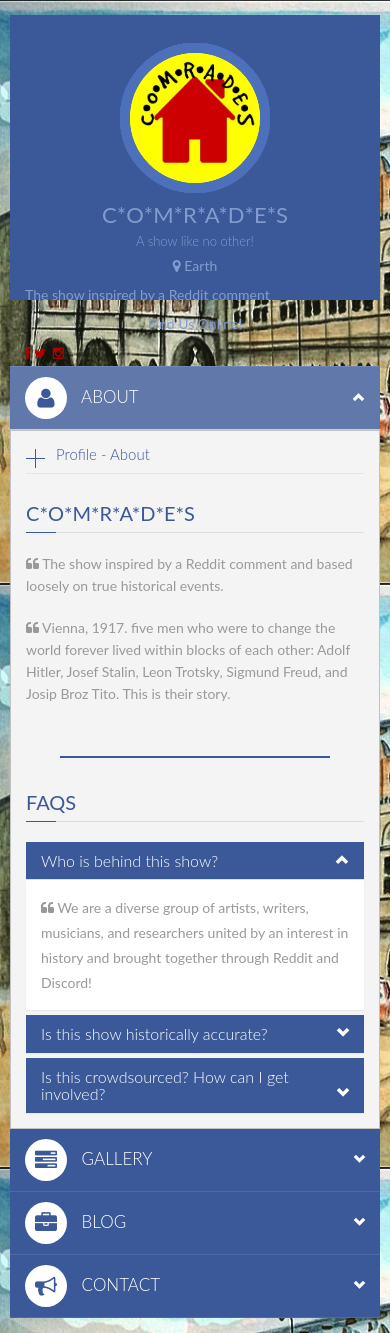
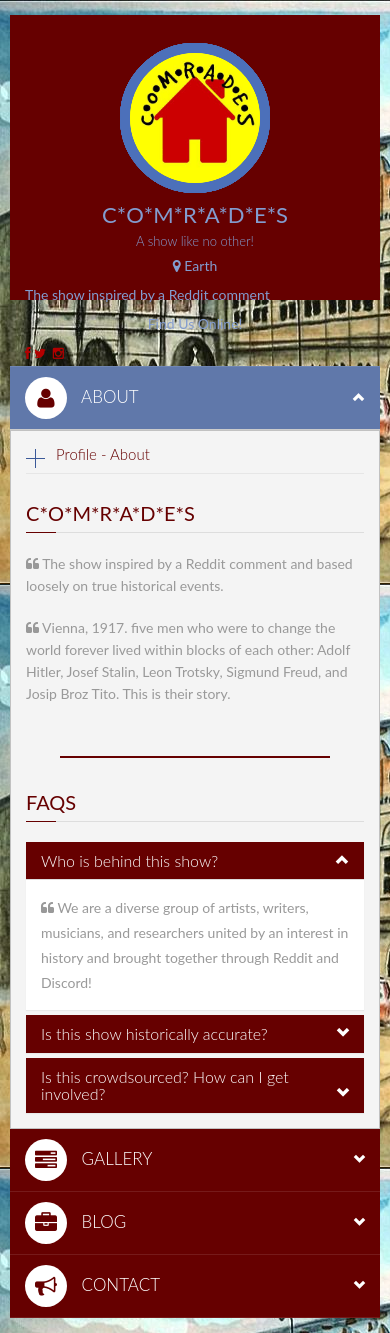
Before and after one commit to comradesshow/comradesshow.github.io, a Jekyll site: the page built from index.html, in a window 390 px wide. Built offline with Jekyll 4.4.1, drawn with Linux system fonts in a browser that asks for light colours; some web fonts are replaced.

Commit message:
Update DarkBlue.css

```diff
--- a/assets/css/colors/DarkBlue.css
+++ b/assets/css/colors/DarkBlue.css
@@ -3,127 +3,127 @@
 /* ========================================================================================= */
 
 .btn-primary {
-    background: #3B5998;
+    background: #660000;
 }
 .btn-primary:hover {
-    background: #3B5998;
+    background: #660000;
 }
 a {
-    color: #3B5998;
+    color: #660000;
 }
 .icon_menu {
     background: #fff !important;
-    color: #3B5998;
+    color: #660000;
 }
 .icon_menu_active, .icon_menu_hover {
-    background: #3B5998 !important;
+    background: #660000 !important;
     color: #fff !important;
     transition-property: background-color;
     transition-duration: 0.3s;
     transition-timing-function: linear;
 }
 .mCSB_dragger_bar {
-    background: #3B5998 !important;
+    background: #660000 !important;
 }
 #style-2::-webkit-scrollbar-thumb {
-    background-color:#3B5998;
+    background-color:#660000;
 }
 .span-info {
-    color: #3B5998;
+    color: #660000;
 }
 #contactform .submit:hover, #comment_form .submit:hover {
     webkit-filter: brightness(98%) !important;
 }
 #profile .col-md-5 h2, #profile .col-md-5 h4, #resume .col-md-6 p, #resume .col-md-6 span.duration {
-    color: #3B5998;
+    color: #660000;
 }
 #resume .resume-left ul li h5 {
-    border-bottom: 1px solid #3B5998;
+    border-bottom: 1px solid #660000;
 }
 .attributes span.glyphicon, .attributes h6 {
-    color: #3B5998;
+    color: #660000;
 }
 .blog-article a.read_m:hover {
-    border: 1px solid #3B5998;
-    background-color: #3B5998;
+    border: 1px solid #660000;
+    background-color: #660000;
 }
 .border-list {
-    border: 1px solid #3B5998;
+    border: 1px solid #660000;
 }
 .content-post h1 {
-    color: #3B5998;
+    color: #660000;
 }
 a.readmore:hover, a.readmore:focus, a.readmore:active {
-    border: 1px solid #3B5998;
-    background-color: #3B5998;
+    border: 1px solid #660000;
+    background-color: #660000;
 }
 .border-list {
-    border: 1px solid #3B5998;
+    border: 1px solid #660000;
 }
 .content-post h1 {
-    color: #3B5998;
+    color: #660000;
 }
 a.readmore:hover, a.readmore:focus, a.readmore:active {
-    border: 1px solid #3B5998;
-    background-color: #3B5998;
+    border: 1px solid #660000;
+    background-color: #660000;
 }
 .ch-info-prof {
     background: rgba(76, 173, 252, 0.6);
 }
 #profile .col-md-6 h1 {
-    color: #3B5998;
+    color: #660000;
 }
 .download:hover span, .download:focus span {
-    background: #3B5998;
+    background: #660000;
 }
 .download span::before{
-    color: #3B5998;
+    color: #660000;
 }
 .download span, .ch-info .ch-info-back {
-    background: #3B5998;
+    background: #660000;
 }
 .resp-tabs-container h1 {
-    color: #3B5998 !important;
+    color: #660000 !important;
     background: url(../../images/arrows-h3/arrow-DarkBlue-h3.png) no-repeat 0px 3px;
 }
 
 @media screen and (max-width:540px) {
     .content-inner {
-        border-top: 5px solid #3B5998;
+        border-top: 5px solid #660000;
     }
 }
 #contactform .submit, #comment_form .submit {
-    background-color: #3B5998;
+    background-color: #660000;
 }
 #profile .about i.glyphicon, #profile .about label {
-    color: #3B5998;
+    color: #660000;
 }
 #section-title, #categories_sidebar ul.categories li a:hover {
-    background: #3B5998;
+    background: #660000;
 }
 #tags .tags_sidebar .tags-list li {
-    border: 1px solid #3B5998;
-    color: #3B5998;
+    border: 1px solid #660000;
+    color: #660000;
 }
 #tags .tags_sidebar .tags-list li a {
-    color: #3B5998;
+    color: #660000;
 }
 #tags .tags_sidebar .tags-list li:hover {
-    background: #3B5998;
+    background: #660000;
 }
 h2.resp-accordion:hover .hi-icon, .no-touch .hi-icon-effect-5 .hi-icon:hover {
-    border: 1px solid #3B5998 !important;
+    border: 1px solid #660000 !important;
 }
 @media only screen and (max-width: 800px) {
     .icon_menu_active, .icon_menu_hover {
         background: #fff !important;
-        color: #3B5998 !important;
+        color: #660000 !important;
         transition-property: background-color;
         transition-duration: 0.3s;
         transition-timing-function: linear;
     }
     h2.resp-accordion {
-        background: #3B5998 !important;
+        background: #660000 !important;
     }
     h2.resp-accordion:hover {
         background: rgba(59, 89, 152, 0.8) !important;
@@ -133,54 +133,54 @@ h2.resp-accordion:hover .hi-icon, .no-touch .hi-icon-effect-5 .hi-icon:hover {
     }
 }
 .title_content:after, .icon_content {
-    background: #3B5998;
+    background: #660000;
 }
 .text_content {
-    color: #3B5998;
+    color: #660000;
 }
 .panel-default>.panel-heading {
     color: #fff;
-    background-color: #3B5998;
+    background-color: #660000;
 }
 .nbs-flexisel-inner {
-    border: 5px solid #3B5998;
+    border: 5px solid #660000;
 }
 .modal-header {
-    background: #3B5998;
+    background: #660000;
 }
 .skillbar-title, .skillbar-bar {
     background: rgba(59, 89, 152, 0.8);
 }
 .portfolio .label-bg, #filters li span.active {
-    background: #3B5998;
+    background: #660000;
 }
 .portfolio .label-bg, #filters li span:hover  {
-    background: #3B5998;
+    background: #660000;
     -webkit-transition: all .3s ease-in;
     -moz-transition: all .3s ease-in;
     -o-transition: all .3s ease-in;
     transition: all .3s ease-in;
 }
 #sidebar-right .search-blog i, #sidebar-left .search-blog i {
-    background: #3B5998;
+    background: #660000;
 }
 .icon-switcher {
-    color: #3B5998 !important;
+    color: #660000 !important;
 }
 .resp-tabs-list li {
-    background: #3B5998;
+    background: #660000;
     color: #fff;
 }
 #services .pack-service .service-icon i {
-    border: 3px solid #3B5998;
-    color: #3B5998;
+    border: 3px solid #660000;
+    color: #660000;
     background: #fff;
 }
 #services .pack-service:hover .service-icon i {
-    background: #3B5998;
+    background: #660000;
 }
 .widget-profil{
-    background: #3B5998;
+    background: #660000;
 }
 .widget-profil .head-image{
     border: 10px solid #4c70ba;
@@ -205,17 +205,17 @@ h2.resp-accordion:hover .hi-icon, .no-touch .hi-icon-effect-5 .hi-icon:hover {
     border-top: 1px solid #839ccf;
 }
 #profile_social a:hover {
-    color : #3B5998;
+    color : #660000;
 }
 #profile_social a{
-    background-color: #3B5998;
+    background-color: #660000;
 }
 #blog .post_media {
-    border-top: 5px solid #3B5998;
+    border-top: 5px solid #660000;
 }
 #blog .post_media  .post-format-icon {
-    background: #3B5998;
+    background: #660000;
 }
 .reference span {
-    color : #3B5998;
+    color : #660000;
 }
```
